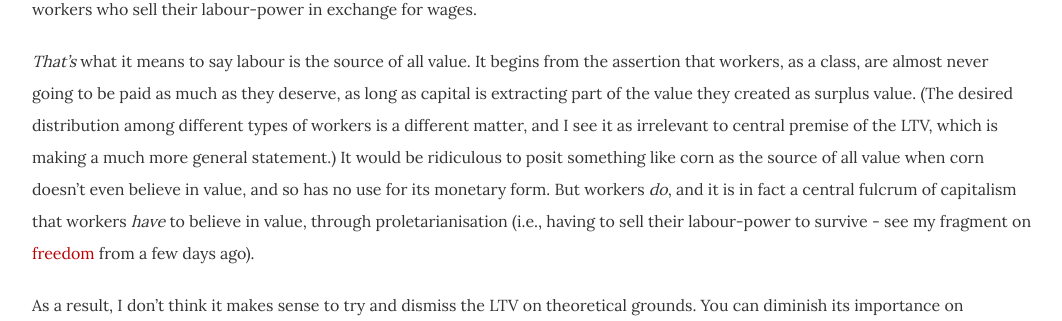
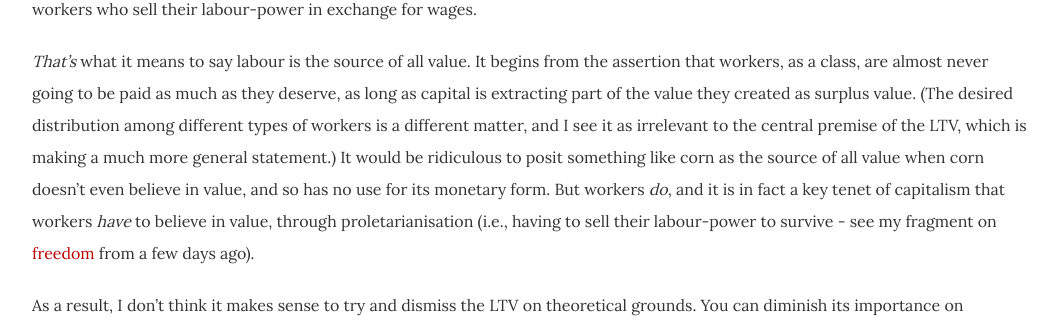
Before and after one commit to dellsystem/dellsystem.github.io, a Jekyll site: the page built from _posts/2019-3-10-fragments-69.md, in a window 1280 px wide and 900 px high, scrolled down 2080 px. Shown: the part 209-530 px from the top of the window, without its empty margins (108-1170 px from the left). Built offline with Jekyll 4.4.1, drawn with Linux system fonts in a browser that asks for light colours; some of the changed text lies outside the part shown.

Commit message:
Update fragments-69
Fix typo, better wording

```diff
--- a/_posts/2019-3-10-fragments-69.md
+++ b/_posts/2019-3-10-fragments-69.md
@@ -26,7 +26,7 @@ It's a little trickier when it comes to land. Rent costs are not paid to the lan
 
 The last point I'll make about the labour theory of value is that (at least for me) it's deliberately meant as a moral statement, not a mathematical truism. It's an assertion that the human beings who milk the cow or pick the corn or whatever are the real source of the wealth created from selling milk or tortilla chips, and that anyone who extracts value through property rights (in a general sense, owning the means of production) is stealing from the workers. It reflects a political choice to appreciate (I almost wrote "value") the workers who sell their labour-power in exchange for wages.
 
-_That's_ what it means to say labour is the source of all value. It begins from the assertion that workers, as a class, are almost never going to be paid as much as they deserve, as long as capital is extracting part of the value they created as surplus value. (The desired distribution among different types of workers is a different matter, and I see it as irrelevant to central premise of the LTV, which is making a much more general statement.) It would be ridiculous to posit something like corn as the source of all value when corn doesn't even believe in value, and so has no use for its monetary form. But workers _do_, and it is in fact a central fulcrum of capitalism that workers _have_ to believe in value, through proletarianisation (i.e., having to sell their labour-power to survive - see my fragment on [freedom](/posts/fragments-65) from a few days ago).
+_That's_ what it means to say labour is the source of all value. It begins from the assertion that workers, as a class, are almost never going to be paid as much as they deserve, as long as capital is extracting part of the value they created as surplus value. (The desired distribution among different types of workers is a different matter, and I see it as irrelevant to the central premise of the LTV, which is making a much more general statement.) It would be ridiculous to posit something like corn as the source of all value when corn doesn't even believe in value, and so has no use for its monetary form. But workers _do_, and it is in fact a key tenet of capitalism that workers _have_ to believe in value, through proletarianisation (i.e., having to sell their labour-power to survive - see my fragment on [freedom](/posts/fragments-65) from a few days ago).
 
 As a result, I don't think it makes sense to try and dismiss the LTV on theoretical grounds. You can diminish its importance on empirical grounds, by emphasising its lack of applicability to the analysis of where value is created among different workers (and I would agree that it's not well-suited for the task). Or you could deny its moral premises: you could view workers as [NPCs](/posts/fragments-41) who don't deserve anything more than the bare minimum, because you don't see them as fully human subjects who merit empathy. (I maintain that the [latter view](/posts/fragments-54) is a necessary condition for capitalism to function.)
 
```
